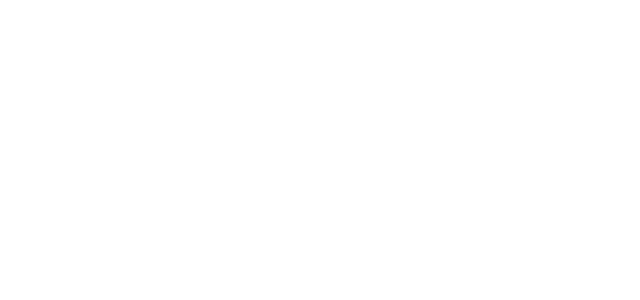
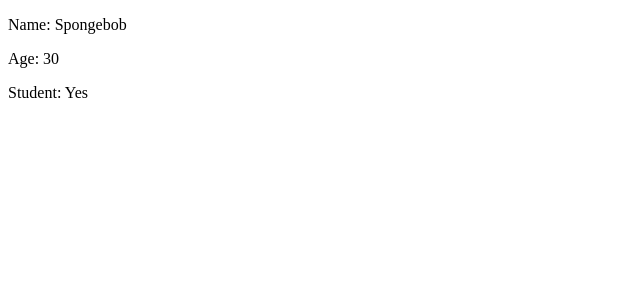
Before and after one commit to wespitia05/BroCodeReactJSCourse, a React (Vite) app in the folder my-react-app-props/: page / in a window 1280 px wide. Shown: the top 300 px of the page, without its empty margins (0-640 px from the left). Built offline with nearby package versions, Linux system fonts and the light colour scheme.

Commit message:
Bro Code reactjs props using props to display some data

```diff
--- a/my-react-app-props/src/App.jsx
+++ b/my-react-app-props/src/App.jsx
@@ -1,6 +1,14 @@
-
+// props = read-only properties that are shared between components
+//         a parent component can send data to a child component
+//         <Component key=value />
+import Student from './Students.jsx'
 
 function App() {
+    return(
+        <>
+            <Student name="Spongebob" age={30} isStudent={true}/>
+        </>
+    );
 }
 
 export default App
--- /dev/null
+++ b/my-react-app-props/src/Students.jsx
@@ -0,0 +1,11 @@
+function Student(props) {
+    return(
+        <div>
+            <p>Name: {props.name}</p>
+            <p>Age: {props.age}</p>
+            <p>Student: {props.isStudent ? "Yes" : "No"}</p>
+        </div>
+    );
+}
+
+export default Student
```
Also changed, not shown: 1 other file (tests, documents, lock files or other folders).
